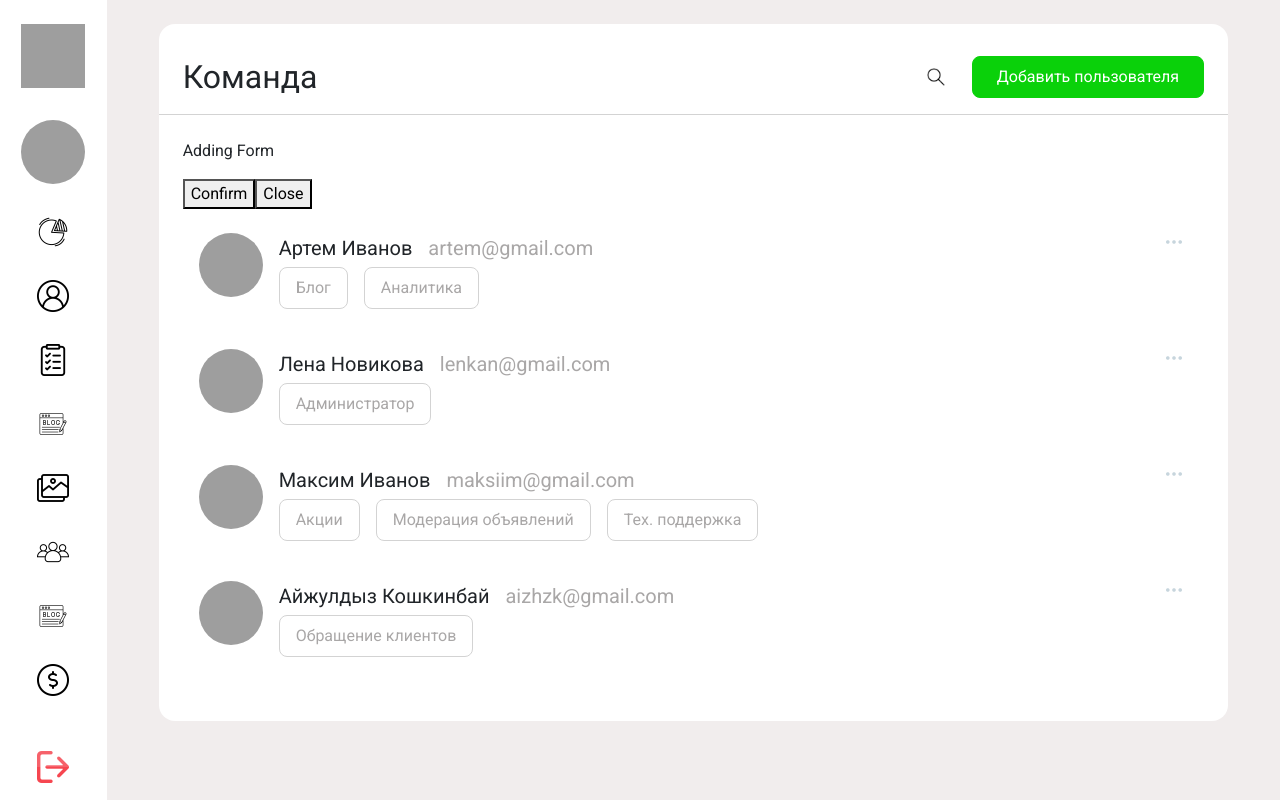
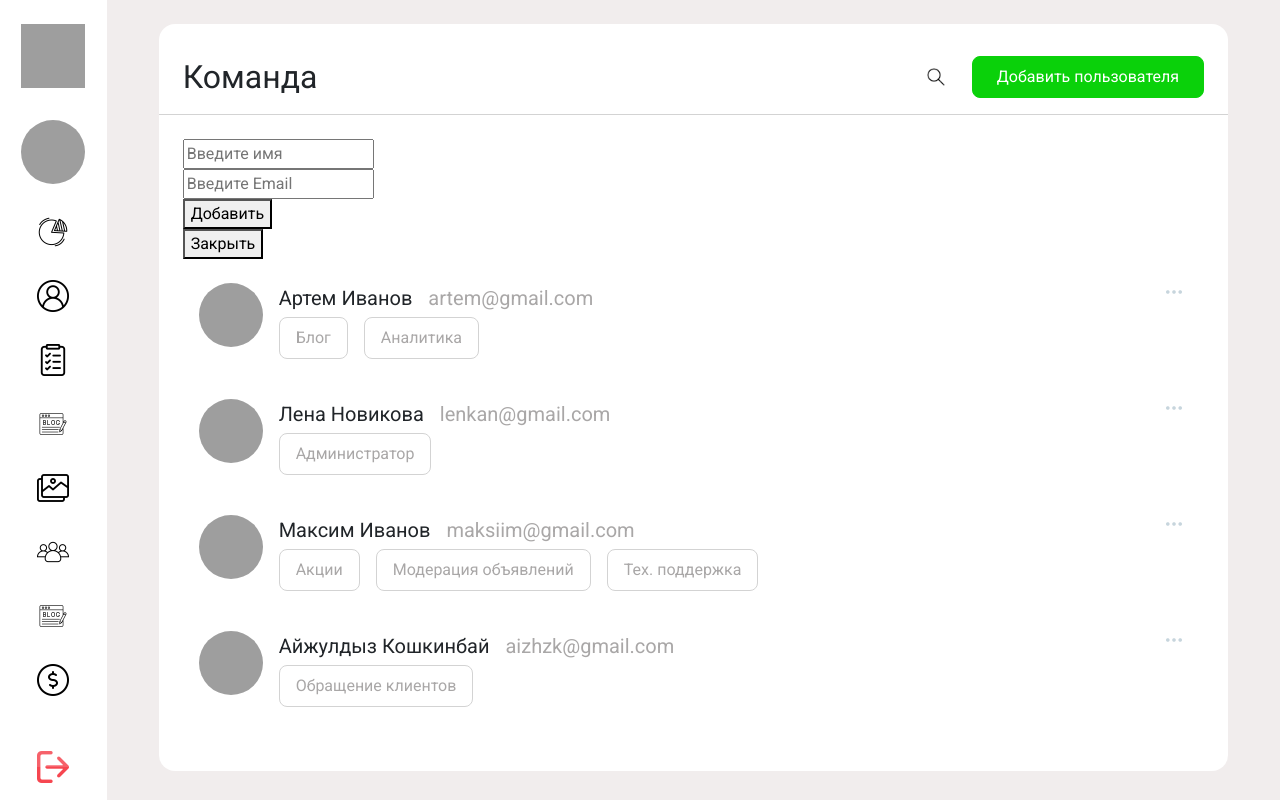
Before and after one commit to Olzhas92/test-dashboard-project, a Next.js app: page / in a window 1280 px wide. Both pictures are taken after a click on the button "Добавить пользователя". Built offline with nearby package versions, Linux system fonts and the light colour scheme; grey boxes are pictures that could not be loaded.

Commit message:
adding formik and yup validation

```diff
--- a/src/components/AddUser.tsx
+++ b/src/components/AddUser.tsx
@@ -1,32 +1,72 @@
+import React from "react";
+import { Formik, Form, Field } from "formik";
+import * as Yup from "yup";
 import { IModel } from "@App/page";
-import React from "react";
 
 interface IAddUserProps {
   setUserAddingIsClicked: React.Dispatch<React.SetStateAction<boolean>>;
   addUser: React.Dispatch<IModel>;
 }
 
+const ValidationSchema = Yup.object().shape({
+  name: Yup.string().min(2, "Too Short!"),
+  email: Yup.string().min(2, "Too Short!"),
+});
+
 const AddUser = ({ setUserAddingIsClicked, addUser }: IAddUserProps) => {
-  const addClickHandle = () => {
-    setUserAddingIsClicked(false);
-    let newUser = {
-      name: "Olzhas",
-      email: "olzhas@gmail.com",
-      permissions: ["Тест"],
-      image: "https://picsum.photos/200",
-    };
-    addUser(newUser);
-  };
-
   const closeHandle = () => {
     setUserAddingIsClicked(false);
   };
 
   return (
     <div>
-      <p>Adding Form</p>
-      <button onClick={addClickHandle}>Confirm</button>
-      <button onClick={closeHandle}>Close</button>
+      <Formik
+        initialValues={{ name: "", email: "" }}
+        validationSchema={ValidationSchema}
+        onSubmit={(values, { resetForm }) => {
+          let newUser = {
+            name: values.name,
+            email: values.email,
+            permissions: ["Пользователь"],
+            image: "https://picsum.photos/200",
+          };
+          addUser(newUser);
+          resetForm({ values: { name: "", email: "" } });
+          setUserAddingIsClicked(false);
+        }}
+      >
+        {({ handleSubmit, values, handleChange }) => {
+          return (
+            <Form
+              method="POST"
+              className="d-flex align-items-start justify-content-start flex-column"
+              onSubmit={handleSubmit}
+            >
+              <Field
+                value={values.name}
+                onChange={handleChange}
+                type="text"
+                id="name"
+                required
+                placeholder="Введите имя"
+              />
+              <Field
+                value={values.email}
+                onChange={handleChange}
+                type="email"
+                id="email"
+                required
+                placeholder="Введите Email"
+              />
+
+              <button type="submit">Добавить</button>
+              <button type="button" onClick={closeHandle}>
+                Закрыть
+              </button>
+            </Form>
+          );
+        }}
+      </Formik>
     </div>
   );
 };
```
